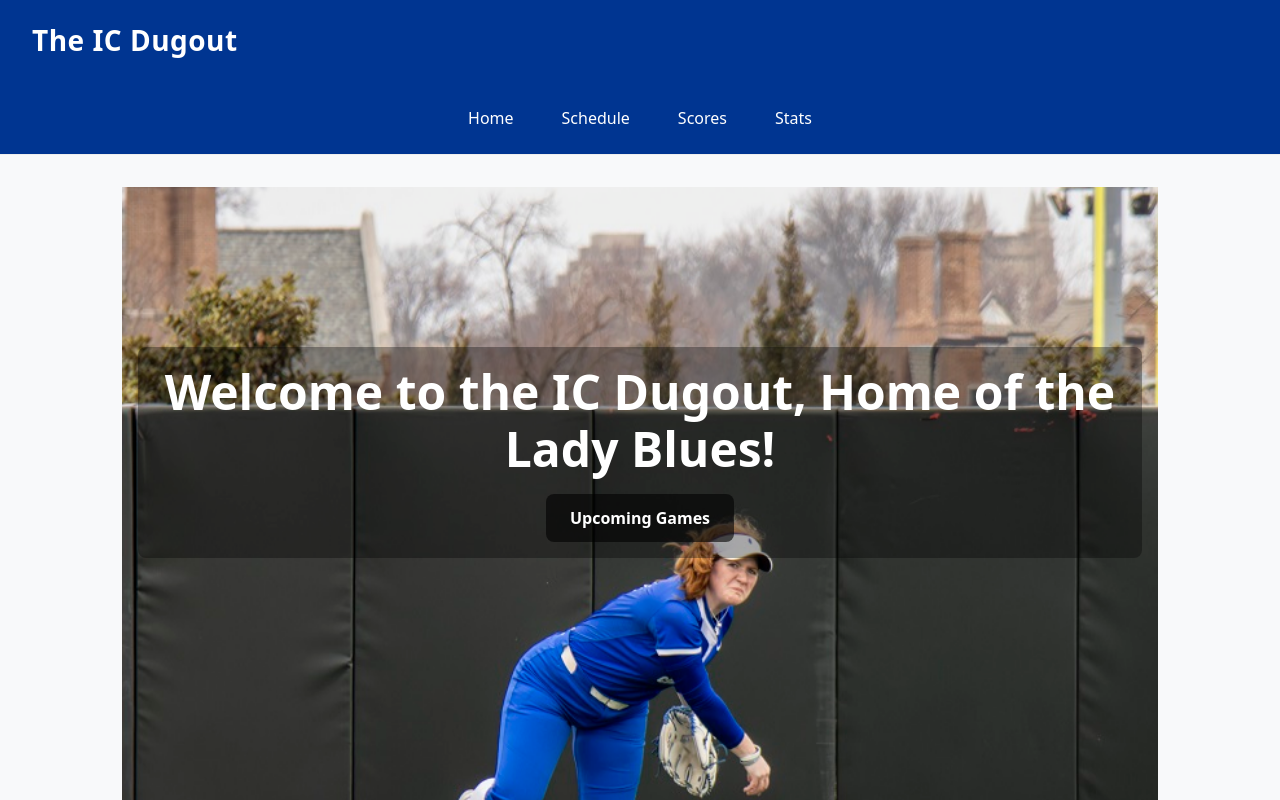
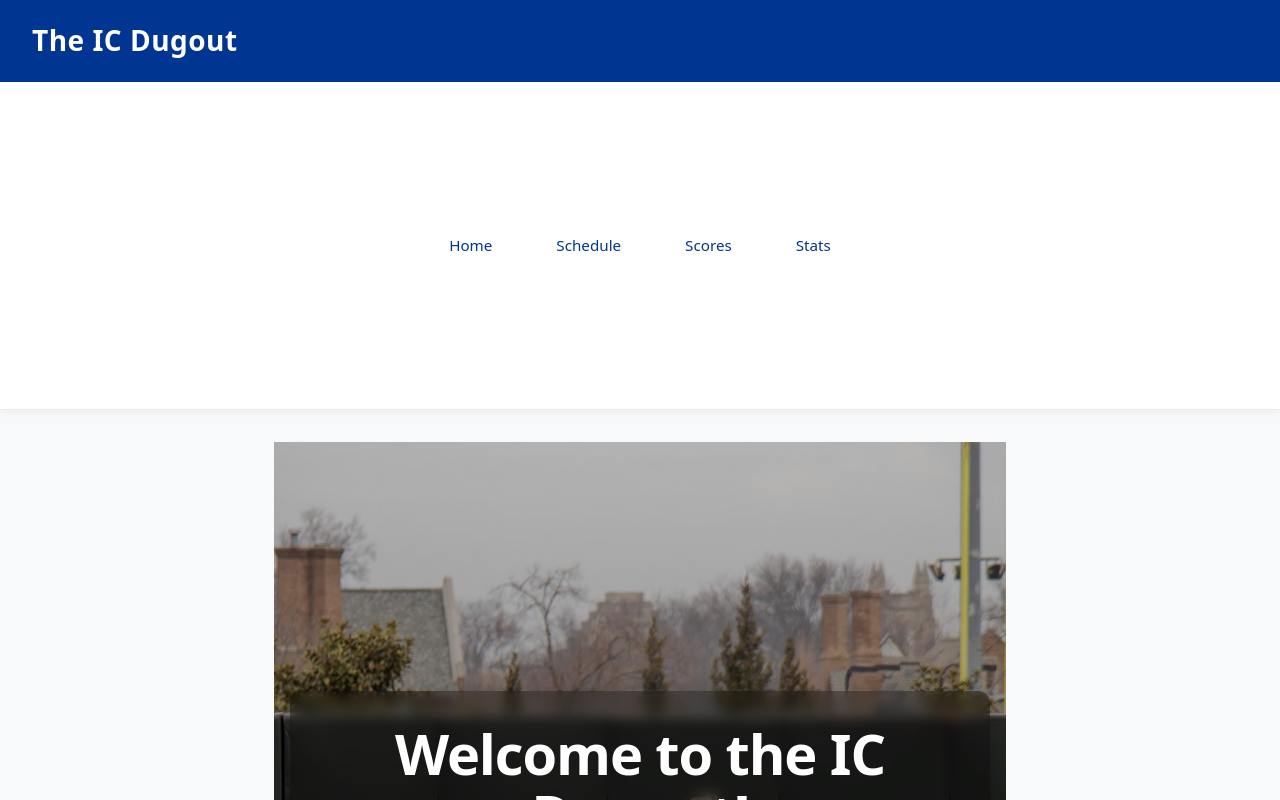
Before and after one commit to LuciLzan/ic-dugout, a Next.js app: page / in a window 1280 px wide. Built offline with nearby package versions, Linux system fonts and the light colour scheme.

Commit message:
Updated styles for Hero and navigation

```diff
--- a/src/app/page.tsx
+++ b/src/app/page.tsx
@@ -4,8 +4,6 @@ import Hero from "@/components/Hero/Hero";
 
 export default function Home() {
   return (
-      <div>
-        <Hero/>
-      </div>
+      <Hero/>
   );
 }
--- a/src/components/Hero/Hero.css
+++ b/src/components/Hero/Hero.css
@@ -2,62 +2,138 @@
 .hero {
     position: relative;
     width: 100%;
-    height: 100vh; /* Full viewport height */
+    min-height: 100vh;
+
+    display: flex;
+    align-items: center;
+    justify-content: center;
+
     overflow: hidden;
-    display: flex;
-    align-items: flex-start;
-    justify-content: space-between;
 }
+
+/* Background image */
 
 .hero-background-image {
     position: absolute !important;
-    top: 0;
-    left: 0;
+    inset: 0;
     width: 100% !important;
     height: 100% !important;
-    z-index: -1; /* Behind content */
+
     object-fit: cover;
+    z-index: -2;
 }
 
+/* Gradient overlay for readability */
+
+.hero::after {
+    content: "";
+    position: absolute;
+    inset: 0;
+
+    background: linear-gradient(
+            to bottom,
+            rgba(0,0,0,0.25),
+            rgba(0,0,0,0.55)
+    );
+
+    z-index: -1;
+}
+
+/* Content container */
+
 .hero-content {
-    background: #00000055;
-    border-radius: 0.5rem;
-    margin: 10rem 1rem 1rem 1rem;
-    position: relative;
+    max-width: 700px;
+
     text-align: center;
     color: white;
-    padding: 1rem
+
+    padding: 2rem;
+    margin: 0 1rem;
+
+    border-radius: 12px;
+
+    backdrop-filter: blur(6px);
+    background: rgba(0,0,0,0.35);
+
+    box-shadow: 0 8px 30px rgba(0,0,0,0.35);
+
+    animation: heroFadeIn 0.8s ease-out;
 }
 
+/* Title */
+
 .hero-title {
-    font-size: 3rem;
-    font-weight: bold;
-    margin-bottom: 1rem;
+    font-size: clamp(2.2rem, 5vw, 3.5rem);
+    font-weight: 700;
+
+    line-height: 1.1;
+    margin-bottom: 1.5rem;
+
+    letter-spacing: -0.02em;
 }
+
+/* Button */
 
 .hero-link {
     display: inline-block;
-    background-color: rgba(0, 0, 0, 0.6);
-    padding: 0.75rem 1.5rem;
-    border-radius: 8px;
+
+    padding: 0.85rem 1.7rem;
+
+    font-weight: 600;
+    font-size: 1rem;
+
+    border-radius: 10px;
+
     text-decoration: none;
     color: white;
-    font-weight: 600;
-    transition: background-color 0.3s ease;
+
+    background: #003591;
+    box-shadow: 0 6px 20px rgba(0,0,0,0.25);
+
+    transition:
+            transform 0.15s ease,
+            box-shadow 0.15s ease,
+            background 0.2s ease;
 }
 
 .hero-link:hover {
-    background-color: rgba(0, 0, 0, 0.8);
+    background: #002a70;
+    transform: translateY(-2px);
+    box-shadow: 0 10px 25px rgba(0,0,0,0.35);
 }
 
-/* Responsive */
+.hero-link:active {
+    transform: translateY(0);
+}
+
+/* Animation */
+
+@keyframes heroFadeIn {
+    from {
+        opacity: 0;
+        transform: translateY(15px);
+    }
+    to {
+        opacity: 1;
+        transform: translateY(0);
+    }
+}
+
+/* Mobile adjustments */
+
 @media (max-width: 768px) {
+
+    .hero-content {
+        padding: 1.5rem;
+    }
+
     .hero-title {
         font-size: 2rem;
     }
 
     .hero-link {
-        padding: 0.5rem 1rem;
-        font-size: 0.9rem;
+        font-size: 0.95rem;
+        padding: 0.7rem 1.3rem;
     }
+
 }
--- a/src/components/Hero/Hero.tsx
+++ b/src/components/Hero/Hero.tsx
@@ -24,8 +24,9 @@ export default function Hero() {
                 priority
             />
             <div className="hero-content">
-                <h1 className="hero-title">Welcome to the IC Dugout, Home of the Lady Blues!</h1>
-                <Link className="hero-link" href="/schedule">Upcoming Games</Link>
+                <h1 className="hero-title">Welcome to the IC Dugout!</h1>
+                <p className="hero-subtitle">Schedules, scores, and stats for the IC Lady Blues</p>
+                <Link className="hero-link" href="/schedule">View Schedule</Link>
             </div>
         </div>
     );
--- a/src/components/Navigation/Navigation.css
+++ b/src/components/Navigation/Navigation.css
@@ -1,4 +1,5 @@
 /* Generated stylings with assistance of AI */
+/* Modern Navigation */
 
 .navigation {
     position: fixed;
@@ -10,44 +11,100 @@
     justify-content: space-around;
     align-items: center;
 
-    background-color: #003591; /*True Blue*/
-    padding: 0.75rem 0;
+    padding: 0.6rem 0;
 
-    border-top: 1px solid rgba(255, 255, 255, 0.2);
+    background: rgba(0, 53, 145, 0.95); /* True Blue with transparency */
+    backdrop-filter: blur(10px);
+
+    border-top: 1px solid rgba(255,255,255,0.15);
+    box-shadow: 0 -2px 12px rgba(0,0,0,0.15);
+
     z-index: 1000;
 }
+
+/* Links */
 
 .nav-link {
     text-decoration: none;
     color: white;
+
     font-size: 0.9rem;
-    padding: 0.5rem;
+    font-weight: 500;
+
+    padding: 0.55rem 0.9rem;
+
+    border-radius: 8px;
+
+    transition:
+            background 0.2s ease,
+            transform 0.15s ease,
+            opacity 0.2s ease;
 }
 
-/* Prevent content from being hidden behind bottom nav */
-body {
-    padding-bottom: 120px; /* Adjust if nav height changes */
+/* Hover state */
+
+.nav-link:hover {
+    background: rgba(255,255,255,0.12);
 }
 
+/* Tap feedback */
+
+.nav-link:active {
+    transform: scale(0.95);
+}
+
+/* Active page (optional class you can add) */
+
+.nav-link.active {
+    background: rgba(255,255,255,0.2);
+    font-weight: 600;
+}
+
+/* Prevent content from hiding behind nav */
+
+body {
+    padding-bottom: 90px;
+}
+
+/* Desktop Layout */
 
 @media (min-width: 768px) {
+
     .navigation {
-        position: static;
         width: 100%;
+        height: 100%;
+
+        position: sticky;
+        top: 0;
+        bottom: auto;
 
         justify-content: center;
-        gap: 2rem;
+        gap: 2.2rem;
+
+        padding: 0.9rem 1rem;
 
         border-top: none;
-        border-bottom: 1px solid #eee;
-        padding: 1rem 0;
+        border-bottom: 1px solid rgba(0,0,0,0.08);
+
+        background: white;
+        backdrop-filter: none;
+        box-shadow: 0 2px 8px rgba(0,0,0,0.05);
     }
 
     .nav-link {
-        font-size: 1rem;
+        color: #003591;
+        font-size: 0.95rem;
+    }
+
+    .nav-link:hover {
+        background: rgba(0,53,145,0.08);
+    }
+
+    .nav-link.active {
+        background: rgba(0,53,145,0.15);
     }
 
     body {
-        padding-bottom: 0; /* Remove mobile spacing */
+        padding-bottom: 0;
     }
 }
```
